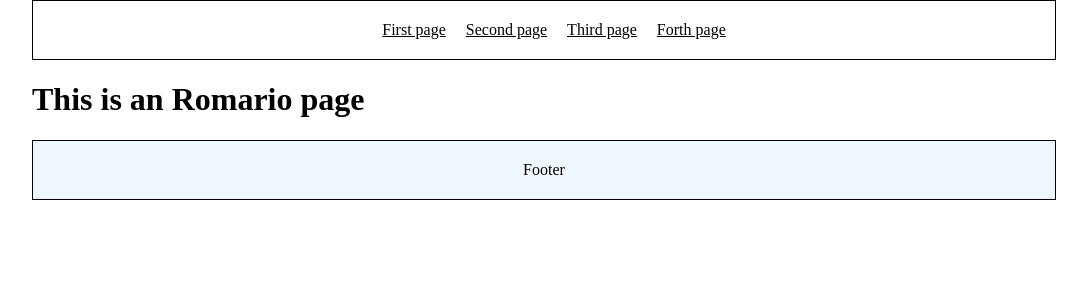
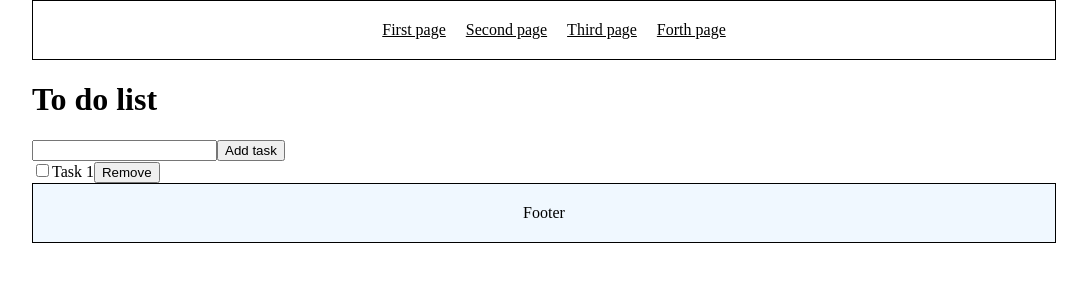
Before and after one commit to KostromichovAndrey/my_pet, a Vue app: page /romario in a window 1280 px wide. Shown: the top 300 px of the page, without its empty margins (96-1183 px from the left). Built offline with nearby package versions, Linux system fonts and the light colour scheme.

Commit message:
seve progress

```diff
--- a/src/views/HomeView.vue
+++ b/src/views/HomeView.vue
@@ -1,5 +1,90 @@
 <script setup>
 import TheWelcome from '../components/TheWelcome.vue'
+
+const firstName = "Andrey";
+const secondName = "Kostromichov";
+
+
+
+const personInfo = (arr = []) => {
+  arr.forEach((person, index) => {
+
+    person.id = index + 1;
+    person.fullName = fullName(person.firstName, person.secondName)
+
+    console.log(person, 'person');
+    // const user = fullName(person.firstName, person.secondName)
+
+    // console.log(user, 'user');
+
+  })
+}
+
+const persons = [
+  {
+    firstName: "Andrey",
+    secondName: "Kostromichov",
+    age: 33,
+  },
+  {
+    firstName: "Roman",
+    secondName: "Kostromichov",
+    age: 36,
+  },
+  {
+    firstName: "Ropak",
+    secondName: "Kakashka",
+    age: 32,
+  },
+];
+
+const persons2 = [
+  {
+    firstName: "Andrey2",
+    secondName: "Kostromichov",
+    age: 33,
+  },
+  {
+    firstName: "Roman2",
+    secondName: "Kostromichov",
+    age: 36,
+  },
+  {
+    firstName: "Ropak2",
+    secondName: "Kakashka",
+    age: 32,
+  },
+];
+
+
+personInfo(persons);
+personInfo(persons2);
+
+console.log(persons, 'persons');
+console.log(persons2, 'persons2');
+
+
+function fullName(firstName, secondName) {
+  let iuqwetyriuqwyetriuqweyrt = firstName + " " + secondName
+
+  return iuqwetyriuqwyetriuqweyrt;
+}
+
+// const foo = fullName("Ropak", "Kakashka");
+
+// const foo2 = fullName("Andrey", "Kostromichov");
+
+// const foo3 = fullName("Roman", "Kostromichov");
+
+// console.log(foo, "foo");
+// console.log(foo2, "foo2");
+// console.log(foo3, "foo3");
+
+// const fullName = () => {
+//   let foo = firstName + " " +  secondName
+// }
+
+
 </script>
 
 <template>
--- a/src/views/RomarioView.vue
+++ b/src/views/RomarioView.vue
@@ -1,6 +1,40 @@
+<script setup>
+
+
+
+// import { onMounted, ref } from 'vue';
+// import Card from '../components/Card.vue';
+
+// const cardList = ref([])
+
+// const fetchData = async () => {
+//   fetch('https://jsonplaceholder.typicode.com/photos?_page=2&_limit=12')
+//   .then(response => response.json())
+//   .then(products => {
+
+//     console.log(products, 'products')
+//     cardList.value = products;
+//   })
+// }
+
+// onMounted(() => {
+//   fetchData();
+// })
+</script>
+
 <template>
-  <div class="romario">
-    <h1>This is an Romario page</h1>
+  <div>
+    <div class="header">
+      <h1>To do list</h1>
+      <input type="text">
+      <button>Add task</button>
+    </div>
+    <div class="body">
+      <input type="checkbox">
+      <span>Task 1</span>
+      <button>Remove</button>
+    </div>
+
   </div>
 </template>
 
```
